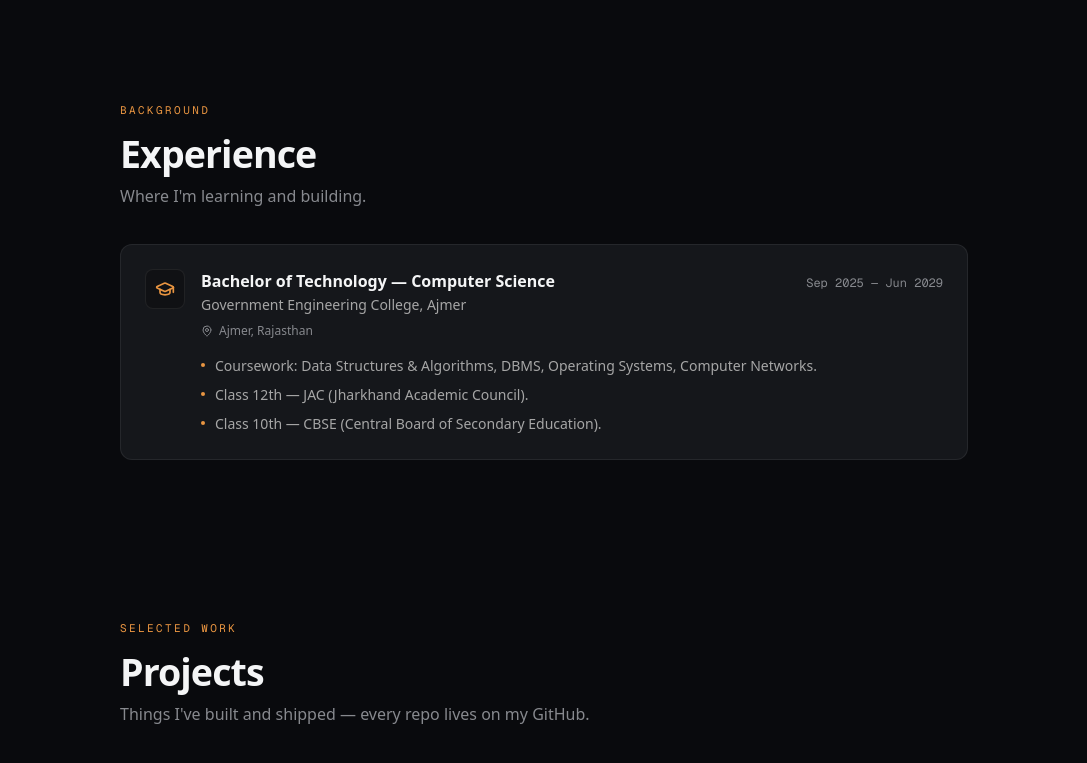
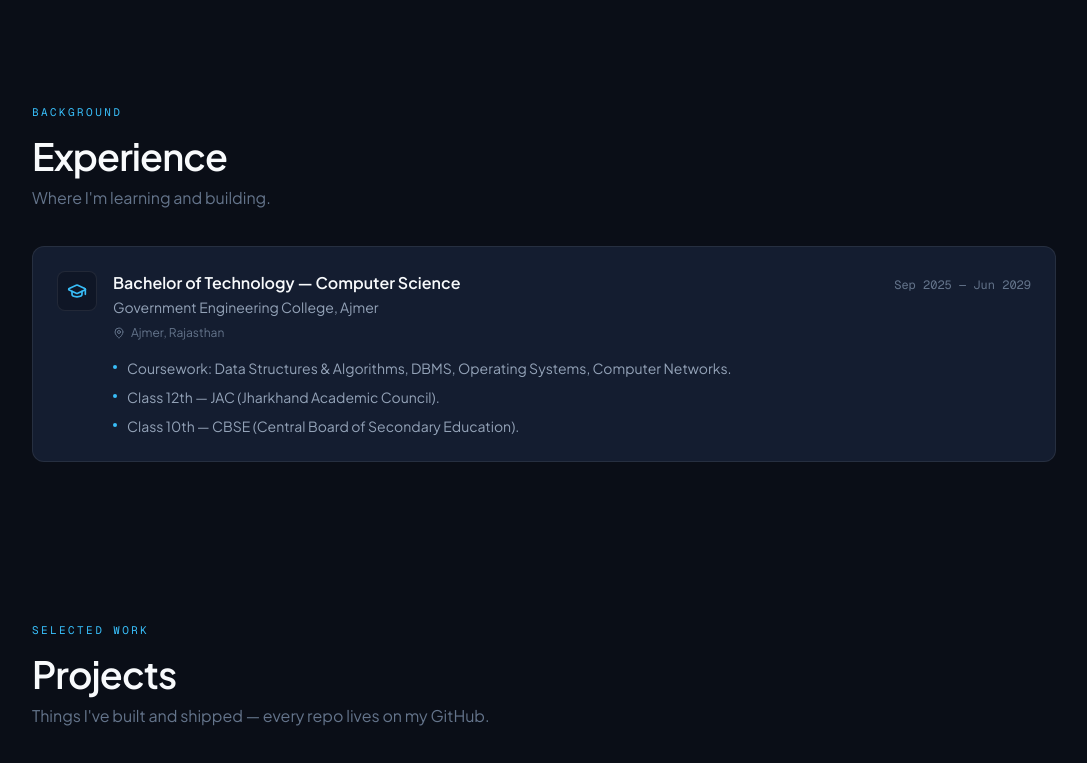
Before and after one commit to azlancodeshere/abdulyasin.portfolio, a React (Vite) app: page / in a window 1280 px wide. Shown: the part 592-1355 px from the top of the page, without its empty margins (96-1183 px from the left). Built offline with nearby package versions, Linux system fonts and the light colour scheme.

Commit message:
Refresh design tokens: hex palette, sky accent, glow utilities, wider wrap

```diff
--- a/src/index.css
+++ b/src/index.css
@@ -1,25 +1,27 @@
 @import "tailwindcss";
 
 @theme {
-  /* Design tokens ported from the reference portfolio (amanydv.in) */
-  --color-page: oklch(14.5% 0.006 265);
-  --color-subtle: oklch(17.8% 0.007 265);
-  --color-surface: oklch(20.5% 0.008 265);
-  --color-surface-hover: oklch(23.8% 0.009 265);
+  /* Modern clean developer portfolio tokens */
+  --color-page: #0a0e17;
+  --color-subtle: #0f1626;
+  --color-surface: #141d30;
+  --color-surface-hover: #1c2742;
 
-  --color-ink: oklch(97% 0.002 265);
-  --color-ink-2: oklch(72.4% 0 0);
-  --color-ink-3: oklch(63% 0.008 265);
+  --color-ink: #f8fafc;
+  --color-ink-2: #94a3b8;
+  --color-ink-3: #64748b;
 
-  --color-line: oklch(100% 0 0 / 0.07);
-  --color-line-hi: oklch(100% 0 0 / 0.14);
+  --color-line: rgba(255, 255, 255, 0.08);
+  --color-line-hi: rgba(255, 255, 255, 0.18);
 
-  --color-accent: oklch(74% 0.14 62);
-  --color-accent-muted: oklch(74% 0.14 62 / 0.12);
+  --color-accent: #38bdf8;
+  --color-accent-muted: rgba(56, 189, 248, 0.12);
+  --color-accent-glow: rgba(56, 189, 248, 0.25);
 
-  --font-sans: "Inter Tight", ui-sans-serif, system-ui, sans-serif;
-  --font-serif: "Instrument Serif", ui-serif, Georgia, serif;
-  --font-mono: "Geist Mono", ui-monospace, SFMono-Regular, monospace;
+  --color-emerald-live: #10b981;
+
+  --font-sans: "Plus Jakarta Sans", "Inter", -apple-system, BlinkMacSystemFont, "Segoe UI", Roboto, sans-serif;
+  --font-mono: "Geist Mono", SFMono-Regular, Menlo, Monaco, Consolas, monospace;
 
   --ease-expo: cubic-bezier(0.16, 1, 0.3, 1);
 }
@@ -36,41 +38,42 @@
     font-family: var(--font-sans);
     -webkit-font-smoothing: antialiased;
     text-rendering: optimizeLegibility;
+    overflow-x: hidden;
   }
 
   ::selection {
     background: var(--color-accent-muted);
-    color: var(--color-ink);
+    color: #ffffff;
   }
 
   :focus-visible {
     outline: 2px solid var(--color-accent);
     outline-offset: 3px;
-    border-radius: 2px;
+    border-radius: 4px;
   }
 }
 
-/* Content column — matches --w-content: 56rem on the reference site */
+/* Content container */
 .wrap {
   width: 100%;
-  max-width: 56rem;
+  max-width: 68rem;
   margin-inline: auto;
   padding-inline: 1.25rem;
 }
 
 @media (min-width: 768px) {
   .wrap {
-    padding-inline: 1.5rem;
+    padding-inline: 2rem;
   }
 }
 
 /* Scroll reveal */
 .reveal {
   opacity: 0;
-  transform: translateY(18px);
+  transform: translateY(16px);
   transition:
-    opacity 0.7s var(--ease-expo),
-    transform 0.7s var(--ease-expo);
+    opacity 0.6s var(--ease-expo),
+    transform 0.6s var(--ease-expo);
 }
 
 .reveal.is-visible {
@@ -90,13 +93,18 @@
   }
 }
 
-/* Faint grid backdrop used behind the hero */
+/* Subtle modern grid backdrop */
 .grid-bg {
   background-image:
-    linear-gradient(to right, oklch(100% 0 0 / 0.03) 1px, transparent 1px),
-    linear-gradient(to bottom, oklch(100% 0 0 / 0.03) 1px, transparent 1px);
-  background-size: 56px 56px;
-  mask-image: radial-gradient(ellipse 80% 60% at 50% 0%, #000 35%, transparent 75%);
+    linear-gradient(to right, rgba(255, 255, 255, 0.035) 1px, transparent 1px),
+    linear-gradient(to bottom, rgba(255, 255, 255, 0.035) 1px, transparent 1px);
+  background-size: 48px 48px;
+  mask-image: radial-gradient(ellipse 70% 60% at 50% 10%, #000 40%, transparent 80%);
+}
+
+/* Glow effects */
+.radial-glow {
+  background: radial-gradient(circle 500px at 50% 150px, rgba(56, 189, 248, 0.08), transparent 70%);
 }
 
 .hairline {
```
